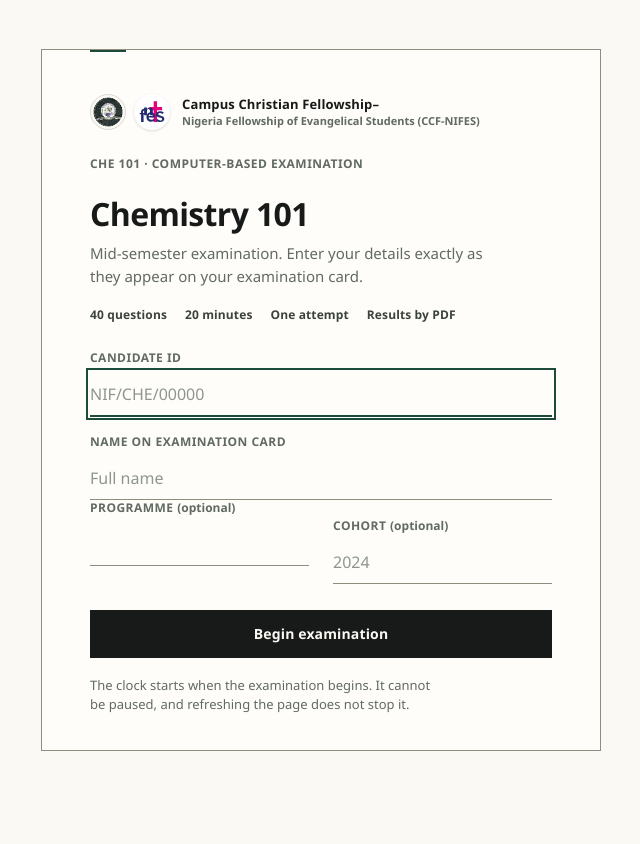
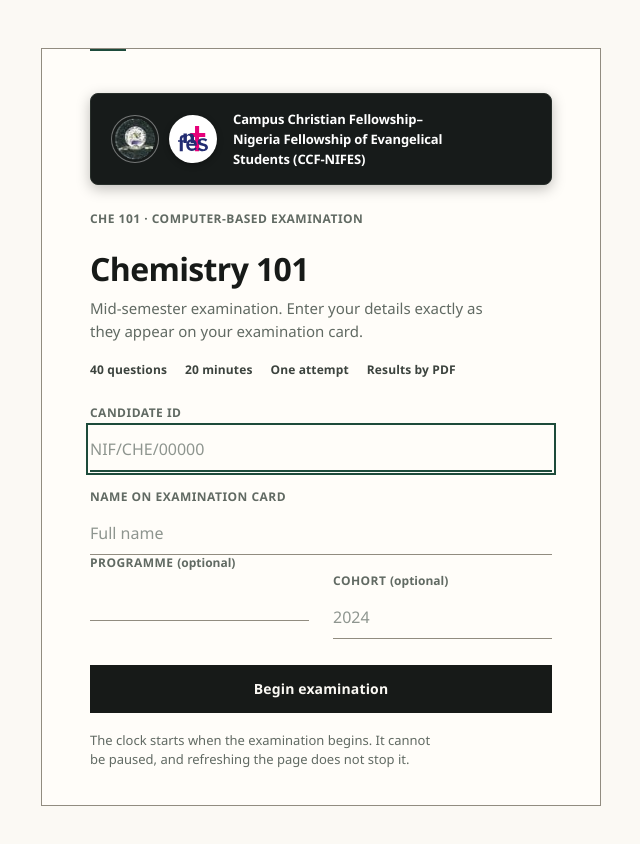
Before and after one commit to oladipsinigami/Chem-101, a browser extension: page public/index.html in a window 1280 px wide. Shown: the whole page, without its empty margins (319-959 px from the left). Before the commit the page ends 800 px from the top, so only its background shows below. Drawn offline with Linux system fonts and the light colour scheme; no server answers.

Commit message:
feat(branding): implement authentic dark CCF-NIFES executive lockup banner across UI

```diff
--- a/app/public/app.css
+++ b/app/public/app.css
@@ -120,6 +120,69 @@ svg { display: block; }
   width: 100%; max-width: 1360px; margin: 0 auto; padding: 0 40px;
   height: 100%; display: flex; align-items: center; min-width: 0;
 }
+.brand-banner {
+  display: flex;
+  align-items: center;
+  gap: 16px;
+  background: #171b1a;
+  padding: 16px 20px;
+  border-radius: 8px;
+  border: 1px solid #282f2b;
+  box-shadow: 0 4px 14px rgba(0, 0, 0, 0.25);
+  margin-bottom: 24px;
+}
+.brand-banner .brand-badges {
+  display: flex;
+  align-items: center;
+  gap: 10px;
+  flex-shrink: 0;
+}
+.brand-banner .seal-badge {
+  width: 48px;
+  height: 48px;
+  border-radius: 50%;
+  border: 1px solid rgba(255, 255, 255, 0.4);
+  display: grid;
+  place-items: center;
+  background: #171b1a;
+  flex-shrink: 0;
+  overflow: hidden;
+}
+.brand-banner .seal-badge img {
+  width: 42px;
+  height: 42px;
+  object-fit: contain;
+  border-radius: 50%;
+  display: block;
+}
+.brand-banner .nifes-badge {
+  width: 48px;
+  height: 48px;
+  border-radius: 50%;
+  background: #ffffff;
+  display: grid;
+  place-items: center;
+  box-shadow: 0 2px 6px rgba(0, 0, 0, 0.3);
+  flex-shrink: 0;
+}
+.brand-banner .brand-text {
+  display: flex;
+  flex-direction: column;
+  gap: 2px;
+}
+.brand-banner .brand-text .nm {
+  font: 600 13px/18px var(--sans);
+  color: #ffffff !important;
+  letter-spacing: -0.01em;
+  white-space: nowrap;
+}
+.brand-banner .brand-text .nm-sub {
+  font: 600 13px/18px var(--sans);
+  color: #ffffff !important;
+  letter-spacing: -0.01em;
+  white-space: nowrap;
+}
+
 .mono-gram {
   width: 28px; height: 28px; flex: none; display: grid; place-items: center;
   background: var(--ink); color: var(--paper);
@@ -682,6 +745,13 @@ html[data-theme='dark'] .btn-ink { color: #121514; }
   .field-row { grid-template-columns: 1fr; gap: 0; }
   .sheet-grid { grid-template-columns: repeat(5, 1fr); }
   .opts .chem-table { font-size: 14px; }
+  .brand-banner { padding: 12px 14px; gap: 12px; }
+  .brand-banner .seal-badge { width: 40px; height: 40px; }
+  .brand-banner .seal-badge img { width: 36px; height: 36px; }
+  .brand-banner .nifes-badge { width: 40px; height: 40px; }
+  .brand-banner .nifes-badge svg { width: 28px; height: 28px; }
+  .brand-banner .brand-text .nm,
+  .brand-banner .brand-text .nm-sub { font-size: 11.5px; line-height: 16px; }
 }
 
 @media (max-width: 380px) {
--- a/public/app.css
+++ b/public/app.css
@@ -120,6 +120,69 @@ svg { display: block; }
   width: 100%; max-width: 1360px; margin: 0 auto; padding: 0 40px;
   height: 100%; display: flex; align-items: center; min-width: 0;
 }
+.brand-banner {
+  display: flex;
+  align-items: center;
+  gap: 16px;
+  background: #171b1a;
+  padding: 16px 20px;
+  border-radius: 8px;
+  border: 1px solid #282f2b;
+  box-shadow: 0 4px 14px rgba(0, 0, 0, 0.25);
+  margin-bottom: 24px;
+}
+.brand-banner .brand-badges {
+  display: flex;
+  align-items: center;
+  gap: 10px;
+  flex-shrink: 0;
+}
+.brand-banner .seal-badge {
+  width: 48px;
+  height: 48px;
+  border-radius: 50%;
+  border: 1px solid rgba(255, 255, 255, 0.4);
+  display: grid;
+  place-items: center;
+  background: #171b1a;
+  flex-shrink: 0;
+  overflow: hidden;
+}
+.brand-banner .seal-badge img {
+  width: 42px;
+  height: 42px;
+  object-fit: contain;
+  border-radius: 50%;
+  display: block;
+}
+.brand-banner .nifes-badge {
+  width: 48px;
+  height: 48px;
+  border-radius: 50%;
+  background: #ffffff;
+  display: grid;
+  place-items: center;
+  box-shadow: 0 2px 6px rgba(0, 0, 0, 0.3);
+  flex-shrink: 0;
+}
+.brand-banner .brand-text {
+  display: flex;
+  flex-direction: column;
+  gap: 2px;
+}
+.brand-banner .brand-text .nm {
+  font: 600 13px/18px var(--sans);
+  color: #ffffff !important;
+  letter-spacing: -0.01em;
+  white-space: nowrap;
+}
+.brand-banner .brand-text .nm-sub {
+  font: 600 13px/18px var(--sans);
+  color: #ffffff !important;
+  letter-spacing: -0.01em;
+  white-space: nowrap;
+}
+
 .mono-gram {
   width: 28px; height: 28px; flex: none; display: grid; place-items: center;
   background: var(--ink); color: var(--paper);
@@ -682,6 +745,13 @@ html[data-theme='dark'] .btn-ink { color: #121514; }
   .field-row { grid-template-columns: 1fr; gap: 0; }
   .sheet-grid { grid-template-columns: repeat(5, 1fr); }
   .opts .chem-table { font-size: 14px; }
+  .brand-banner { padding: 12px 14px; gap: 12px; }
+  .brand-banner .seal-badge { width: 40px; height: 40px; }
+  .brand-banner .seal-badge img { width: 36px; height: 36px; }
+  .brand-banner .nifes-badge { width: 40px; height: 40px; }
+  .brand-banner .nifes-badge svg { width: 28px; height: 28px; }
+  .brand-banner .brand-text .nm,
+  .brand-banner .brand-text .nm-sub { font-size: 11.5px; line-height: 16px; }
 }
 
 @media (max-width: 380px) {
--- a/public/index.html
+++ b/public/index.html
@@ -17,13 +17,13 @@
 <div class="view" id="view-entry">
   <main class="entry-wrap">
     <section class="entry" aria-labelledby="entry-title">
-      <div class="brand">
+      <div class="brand-banner">
         <div class="brand-badges" aria-hidden="true">
           <span class="seal-badge" title="Federal University of Technology, Akure">
-            <img src="/seal.png" alt="University Seal" width="34" height="34">
+            <img src="/seal.png" alt="University Seal" width="42" height="42">
           </span>
           <span class="nifes-badge" title="Nigeria Fellowship of Evangelical Students">
-            <svg viewBox="0 0 100 100" fill="none" width="28" height="28" aria-hidden="true">
+            <svg viewBox="0 0 100 100" fill="none" width="34" height="34" aria-hidden="true">
               <path d="M56 12 H68 V32 H86 V44 H68 V86 H56 V44 H42 V32 H56 V12 Z" fill="#E6007A" />
               <path d="M22 34 H32 V40 C34 35.5 38 33.5 43 33.5 C50 33.5 53 37.5 53 45 V62 H43 V47 C43 42 41 39.5 37 39.5 C33 39.5 32 42.5 32 47 V62 H22 V34 Z" fill="#222C72" />
               <path d="M20 54 H28 V58 H20 V86 H11 V58 H6 V54 H11 V49 C11 43 14 38 23 38 C26.5 38 29 39 30 40 L28 46 C27 45.5 25.5 45 23.5 45 C19.5 45 18 47.5 18 51 V54 Z" fill="#222C72" />
@@ -34,7 +34,8 @@
         </div>
         <div class="brand-text">
           <span class="nm">Campus Christian Fellowship–</span>
-          <span class="nm-sub">Nigeria Fellowship of Evangelical Students (CCF-NIFES)</span>
+          <span class="nm">Nigeria Fellowship of Evangelical</span>
+          <span class="nm-sub">Students (CCF-NIFES)</span>
         </div>
       </div>
       <p class="label" style="margin-top:26px;">CHE 101 · Computer-based examination</p>
@@ -196,13 +197,13 @@
 <div class="view" id="view-receipt" hidden>
   <main class="receipt-wrap">
     <section class="receipt" id="receipt" aria-labelledby="receipt-title" tabindex="-1">
-      <div class="brand">
+      <div class="brand-banner">
         <div class="brand-badges" aria-hidden="true">
           <span class="seal-badge" title="Federal University of Technology, Akure">
-            <img src="/seal.png" alt="University Seal" width="34" height="34">
+            <img src="/seal.png" alt="University Seal" width="42" height="42">
           </span>
           <span class="nifes-badge" title="Nigeria Fellowship of Evangelical Students">
-            <svg viewBox="0 0 100 100" fill="none" width="28" height="28" aria-hidden="true">
+            <svg viewBox="0 0 100 100" fill="none" width="34" height="34" aria-hidden="true">
               <path d="M56 12 H68 V32 H86 V44 H68 V86 H56 V44 H42 V32 H56 V12 Z" fill="#E6007A" />
               <path d="M22 34 H32 V40 C34 35.5 38 33.5 43 33.5 C50 33.5 53 37.5 53 45 V62 H43 V47 C43 42 41 39.5 37 39.5 C33 39.5 32 42.5 32 47 V62 H22 V34 Z" fill="#222C72" />
               <path d="M20 54 H28 V58 H20 V86 H11 V58 H6 V54 H11 V49 C11 43 14 38 23 38 C26.5 38 29 39 30 40 L28 46 C27 45.5 25.5 45 23.5 45 C19.5 45 18 47.5 18 51 V54 Z" fill="#222C72" />
@@ -213,7 +214,8 @@
         </div>
         <div class="brand-text">
           <span class="nm">Campus Christian Fellowship–</span>
-          <span class="nm-sub">Nigeria Fellowship of Evangelical Students (CCF-NIFES)</span>
+          <span class="nm">Nigeria Fellowship of Evangelical</span>
+          <span class="nm-sub">Students (CCF-NIFES)</span>
         </div>
       </div>
       <span class="label" id="receipt-eyebrow">CHE 101 · Submission complete</span>
```
Also changed, not shown: app/public/index.html (+10 -8 lines).
